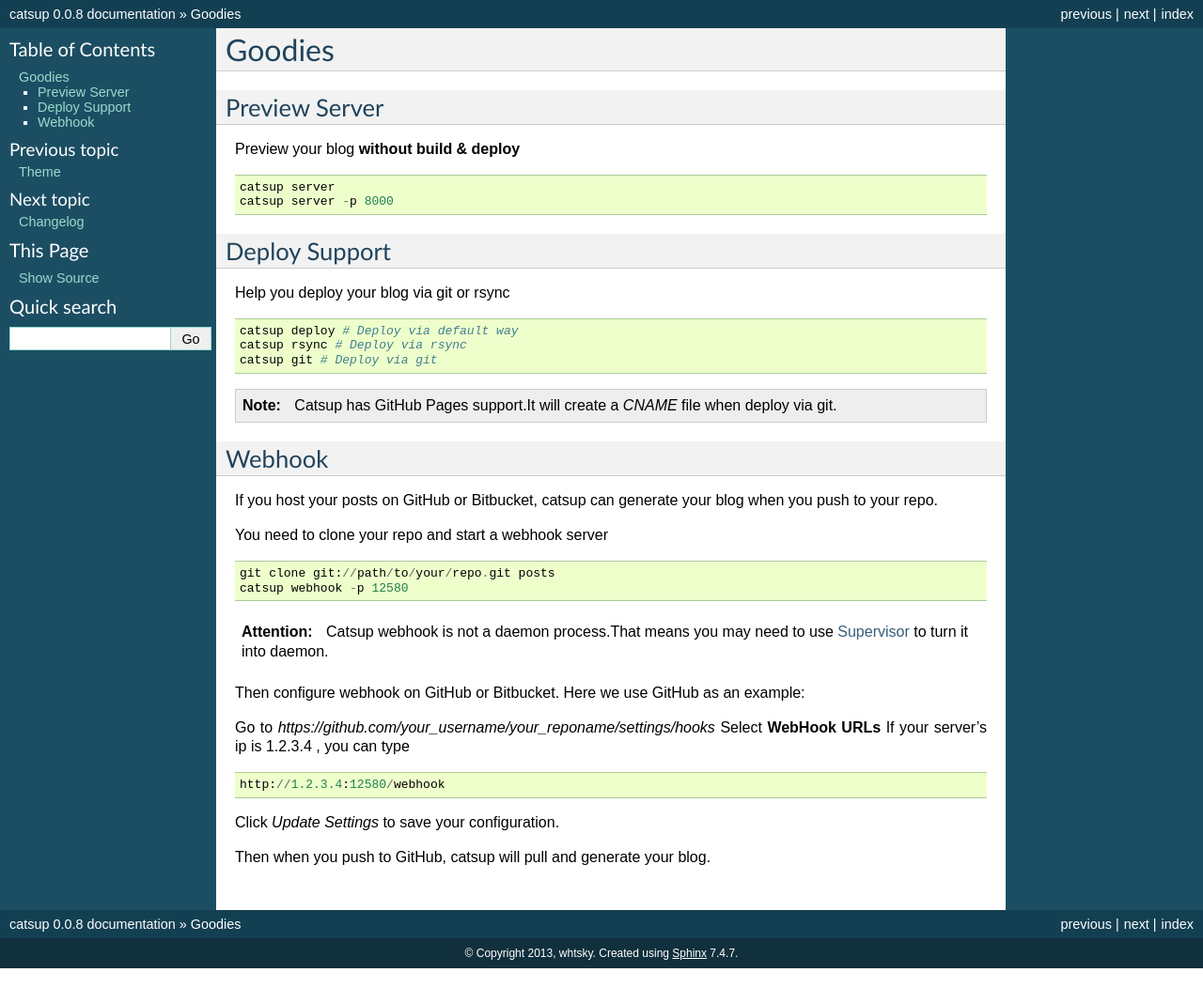
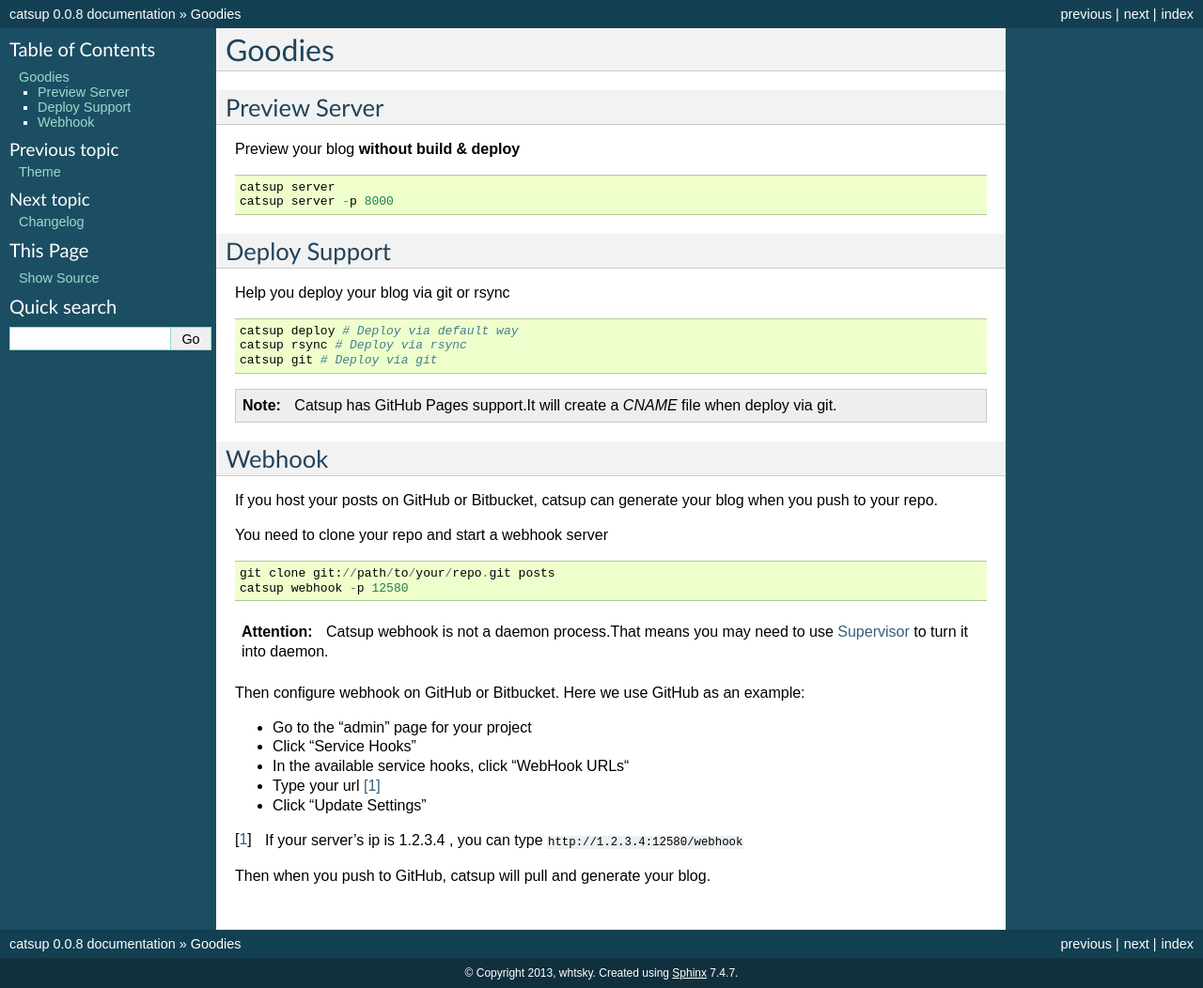
Before and after one commit to whtsky/Catsup, a Sphinx documentation site: the page built from docs/goodies.rst, in a window 1280 px wide. Shown: the whole page at 94% size. Built offline with Sphinx 7.4.7, drawn with Linux system fonts in a browser that asks for light colours; before the commit the page ends 1031 px from its top, so only the background shows below that.

Commit message:
update webhook's doc

```diff
--- a/docs/goodies.rst
+++ b/docs/goodies.rst
@@ -33,13 +33,13 @@ You need to clone your repo and start a  webhook server ::
 
 Then configure webhook on GitHub or Bitbucket. Here we use GitHub as an example:
 
-Go to `https://github.com/your_username/your_reponame/settings/hooks`
-Select **WebHook URLs**
-If your server's ip is 1.2.3.4 , you can type ::
++ Go to the “admin” page for your project
++ Click “Service Hooks”
++ In the available service hooks, click “WebHook URLs“
++ Type your url [1]_
++ Click “Update Settings”
 
-    http://1.2.3.4:12580/webhook
-
-Click `Update Settings` to save your configuration.
+.. [1] If your server's ip is 1.2.3.4 , you can type ``http://1.2.3.4:12580/webhook``
 
 Then when you push to GitHub, catsup will pull and generate your blog.
 
```
